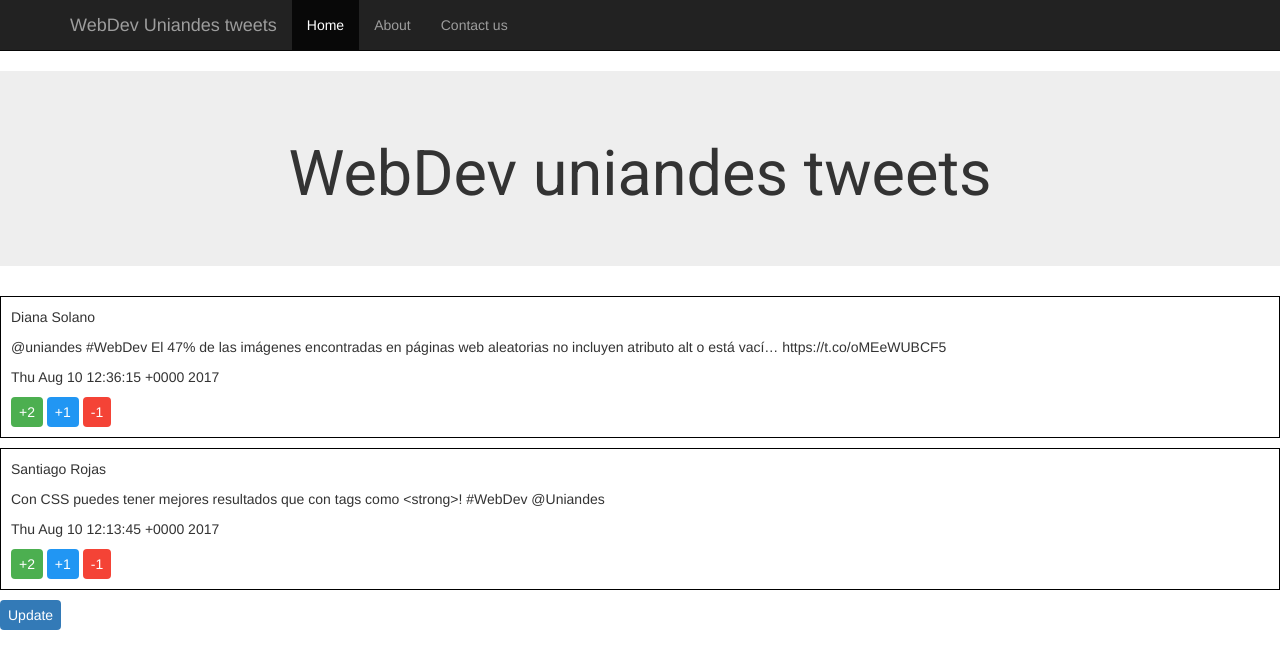
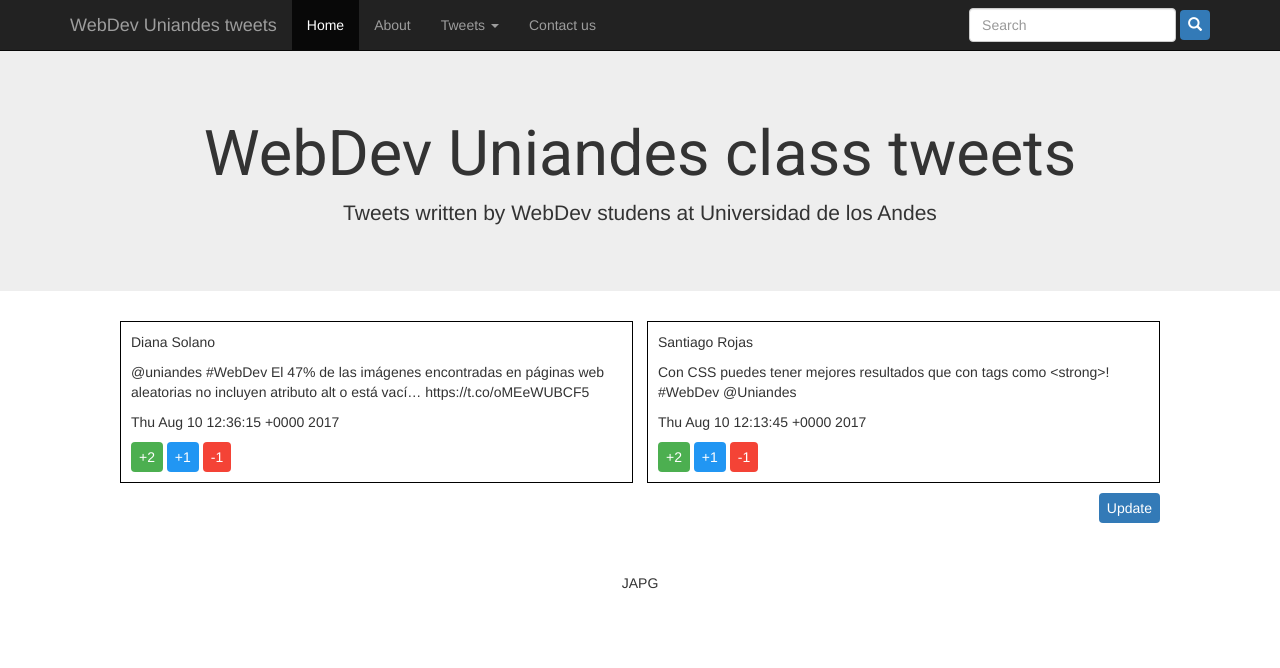
Before and after one commit to japoveda10/WebDev, a plain HTML site: page tweetsWebDev/tweetsWebDev.html in a window 1280 px wide. Drawn offline with nearby package versions, Linux system fonts and the light colour scheme.

Commit message:
Added more elements to navbar

```diff
--- a/tweetsWebDev/css/tweetsWebDev.css
+++ b/tweetsWebDev/css/tweetsWebDev.css
@@ -3,10 +3,21 @@ h1 {
   font-family: 'Roboto', sans-serif;
 }
 
+.navbar {
+  margin-bottom: 0;
+}
+
+.jumbotron {
+  text-align: center;
+}
+
 .tweets {
   -webkit-column-count: 2; /* Chrome, Safari, Opera */
   -moz-column-count: 2; /* Firefox */
-  column-count: 1;
+  column-count: 2;
+  margin-left: 50px;
+  margin-right: 50px;
+  margin-bottom: 50px;
 }
 
 .tweet1 {
@@ -34,3 +45,11 @@ h1 {
 
 .danger {background-color: #f44336;}
 .danger:hover {background: #da190b;}
+
+#updateBtn {
+  float: right;
+}
+
+#footer {
+  text-align: center;
+}
--- a/tweetsWebDev/tweetsWebDev.html
+++ b/tweetsWebDev/tweetsWebDev.html
@@ -39,23 +39,40 @@
           <ul class="nav navbar-nav">
             <li class="active"><a href="#">Home</a></li>
             <li><a href="#">About</a></li>
+            <li class="dropdown">
+              <a href="#" class="dropdown-toggle" data-toggle="dropdown" role="button">
+                Tweets <span class="caret"></span>
+              </a>
+              <ul class="dropdown-menu" role="menu">
+                <li><a href="#">HTML tweets</a></li>
+                <li><a href="#">CSS tweets</a></li>
+                <li><a href="#">Bootstrap tweets</a></li>
+              </ul>
+            </li>
             <li><a href="#">Contact us</a></li>
           </ul>
+
+          <form action="" class="navbar-form navbar-right" role="search">
+            <div class="form-group">
+              <input type="text" class="form-control" placeholder="Search">
+            </div>
+            <button type="submit" class="btn btn-primary">
+              <span class="glyphicon glyphicon-search"></span>
+            </button>
+          </form>
         </div>
       </div>
     </nav>
   </header>
 
-  <!-- Jumbotron will be placed here -->
+  <section class="jumbotron">
+    <div class="container">
+      <h1>WebDev Uniandes class tweets</h1>
+      <p>Tweets written by WebDev studens at Universidad de los Andes</p>
+    </div>
+  </section>
 
-  <section class="main container"></section>
-
-  <footer></footer>
-
-  <div class="jumbotron">
-    <h1>WebDev uniandes tweets</h1>
-  </div>
-
+  <section class="main container">
     <div class="tweets">
 
       <div class="tweet1">
@@ -80,9 +97,14 @@
 
       <p></p>
 
-    <button class="btn btn-primary">Update</button>
+      <button id="updateBtn" class="btn btn-primary">Update</button>
 
     </div>
+  </section>
+
+  <footer id="footer">
+    JAPG
+  </footer>
 
   <script>
 
```
Lines whose indentation alone changed are shown as unchanged.
